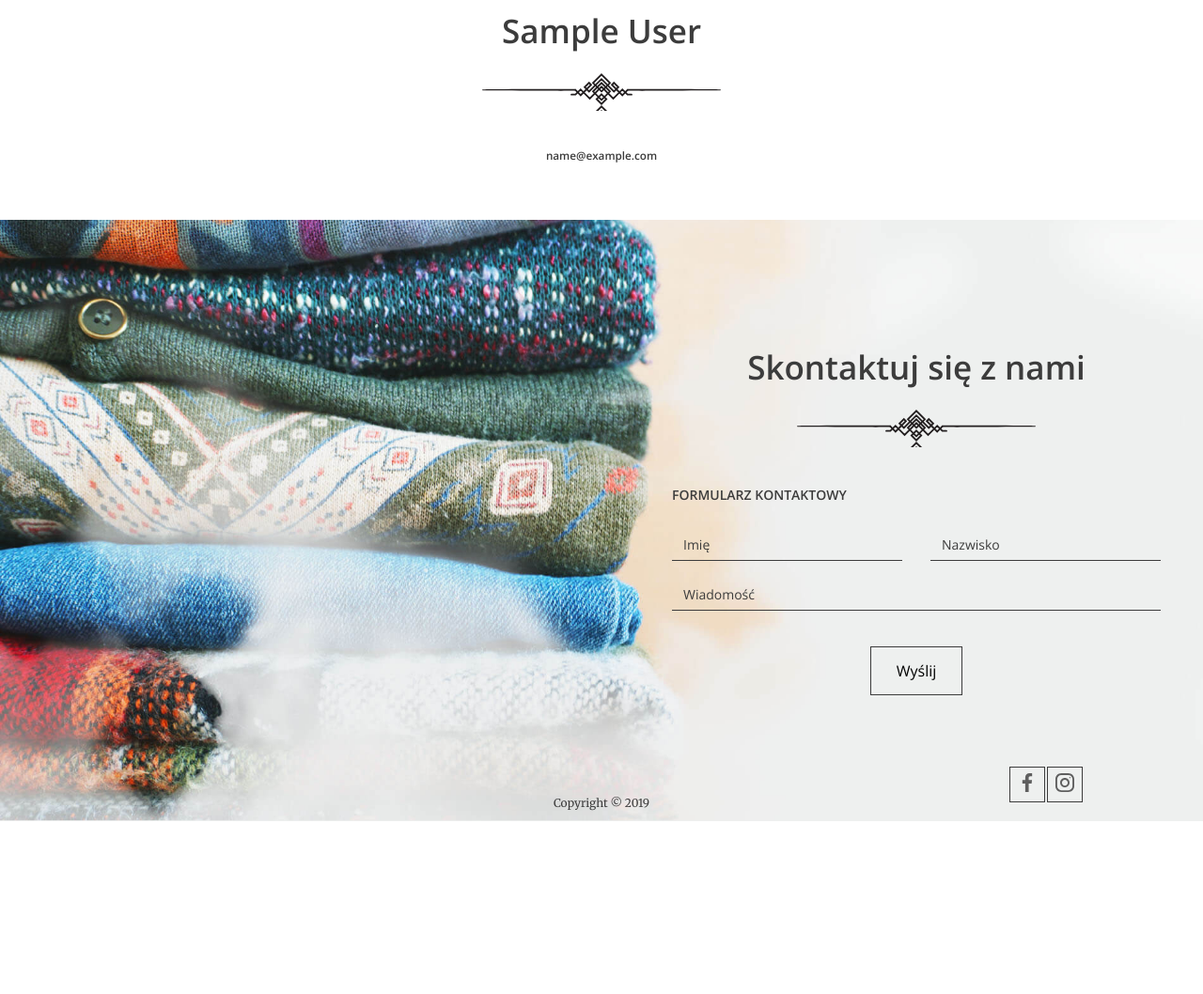
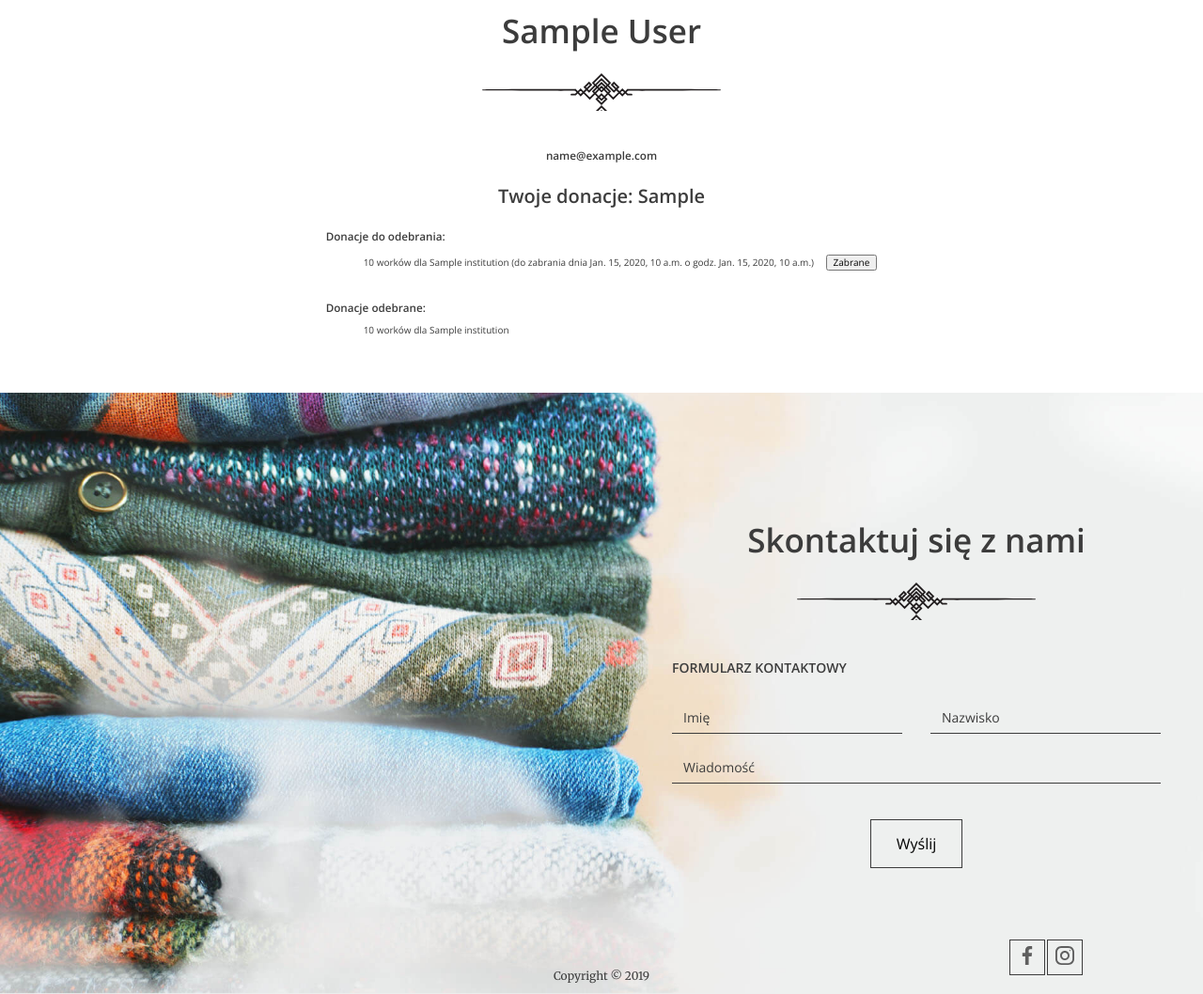
Before and after one commit to PawelZwo/Charity-donations-app, a Django app: template charity/templates/profile.html in a window 1280 px wide. Shown: the part 205-1263 px from the top of the page at 94% size. Before the commit the page ends 1079 px from the top, so only its background shows below. Run offline with Django 4.2, Linux system fonts and the light colour scheme; the template is opened without the code that fills it: most values are stand-ins (such as "Sample title", 1, 10 or a date in 2020).

Commit message:
displaying summary of all done donations by a user on their profile

```diff
--- a/charity/templates/password_change.html
+++ b/charity/templates/password_change.html
@@ -15,7 +15,7 @@
                     {{ message }}
                 {% endfor %}
                 {% csrf_token %}
-                {{ form.as_div }}
+                {{ form.as_ul}}
                 <button type="submit">Save changes</button>
             </form>
         </section>
--- a/charity/templates/profile.html
+++ b/charity/templates/profile.html
@@ -13,7 +13,44 @@
                 {{ message }}
             {% endfor %}
         </div>
-        <div><h2>{{ profile.first_name }} {{ profile.last_name }}</h2></div>
-        <div><h3>{{ profile.email }}</h3></div>
+        <div><h2>{{ first_name }} {{ last_name }}</h2></div>
+        <div><h3>{{ email }}</h3></div>
+
+        <h1>Twoje donacje: {{ donations_all }}</h1>
+
+        <div>
+
+            {% if all_pending != 0 %}
+                <h3>Donacje do odebrania:</h3>
+                <ul id="pending_donations" style="list-style-type: none;">
+                    {% for pending in all_pending %}
+
+                        <li style="margin-bottom: 10px;">
+                            {{ pending.quantity }} worków dla {{ pending.institution }}
+                            (do zabrania dnia {{ pending.pick_up_date }} o godz. {{ pending.pick_up_time }})
+                            <button type="submit" value="{{ pending.pk }}" style="margin-left: 10px; display: inline;"
+                                    formaction="post">
+                                Zabrane
+                            </button>
+                        </li>
+
+                    {% endfor %}
+                </ul>
+            {% endif %}
+
+            <br>
+
+            {% if all_taken.count != 0 %}
+                <h3>Donacje odebrane:</h3>
+                <ul id="taken_donations" style="list-style-type: none;">
+                    {% for taken in all_taken %}
+                        <li style="margin-bottom: 10px;">
+                            {{ taken.quantity }} worków dla {{ taken.institution }}
+                        </li>
+                    {% endfor %}
+                </ul>
+            {% endif %}
+
+        </div>
     </section>
 {% endblock %}
```
Also changed, not shown: base/urls.py (+10 -5 lines), charity/views.py (+9 -5 lines).
